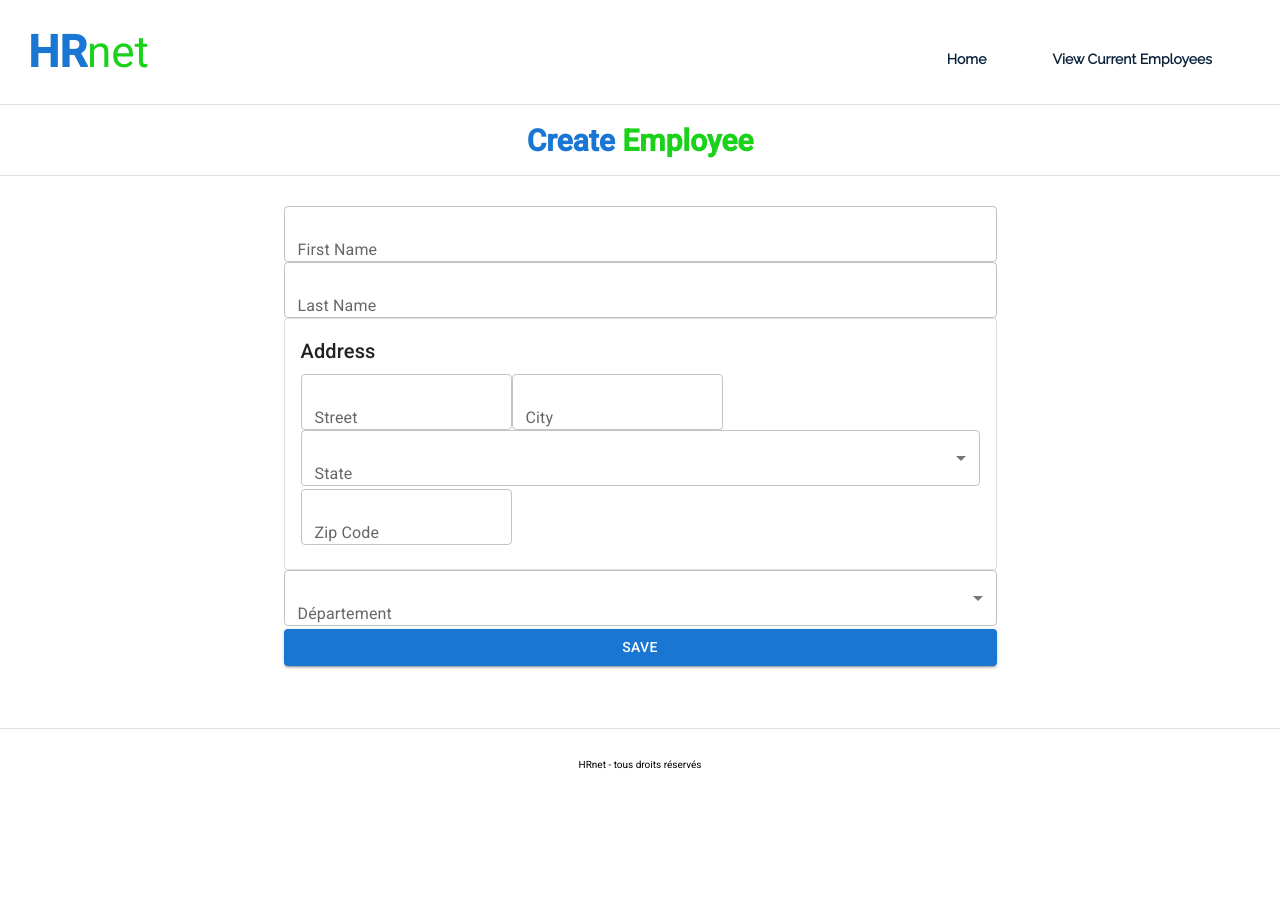
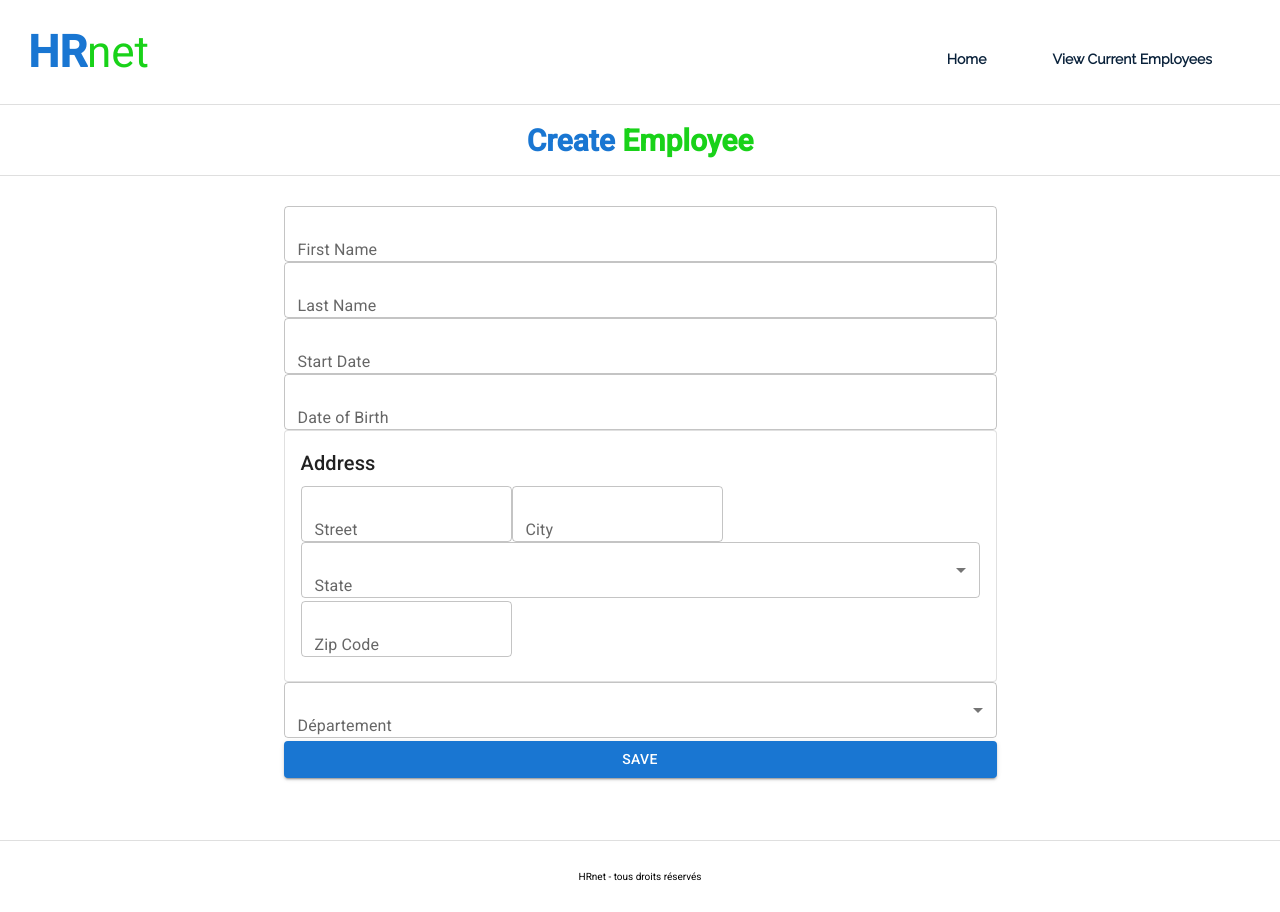
Before and after one commit to Axido545/HRnet, a React (Vite) app: page / in a window 1280 px wide. Before the commit the page ends 800 px from the top, so only its background shows below. Built offline with nearby package versions, Linux system fonts and the light colour scheme.

Commit message:
add date ok

```diff
--- a/src/components/form/form.jsx
+++ b/src/components/form/form.jsx
@@ -7,7 +7,7 @@ import Typography from '@mui/material/Typography';
 import Button from '@mui/material/Button';
 import MenuItem from '@mui/material/MenuItem';
 import Box from '@mui/material/Box';
-// import { DatePicker } from '@mui/x-date-pickers/DatePicker';
+import { DatePicker } from '@mui/x-date-pickers/DatePicker';
 import { LocalizationProvider } from '@mui/x-date-pickers/LocalizationProvider';
 import { AdapterDayjs } from '@mui/x-date-pickers/AdapterDayjs';
 import { states } from "../../utils/state"
@@ -28,8 +28,8 @@ export default function Form() {
 
     const [firstname, setFirstname] = useState('');
     const [lastname, setLastname] = useState('');
-    // const [startDate, setStartDate] = useState(null);
-    // const [dob, setDob] = useState(null);
+    const [startDate, setStartDate] = useState(null);
+    const [dob, setDob] = useState(null);
     const [street, setStreet] = useState('');
     const [city, setCity] = useState('');
     const [state, setState] = useState('');
@@ -120,8 +120,8 @@ export default function Form() {
         if (validateForm()) {
             console.log('fname:', firstname);
             console.log('lname:', lastname);
-            // console.log('sdate:', startDate);
-            // console.log('dob:', dob);
+            console.log('sdate:', startDate);
+            console.log('dob:', dob);
             console.log('street:', street);
             console.log('city:', city);
             console.log('state:', state);
@@ -131,8 +131,8 @@ export default function Form() {
                 id: new Date().getTime(),
                 firstname,
                 lastname,
-                // startDate,
-                // dob,
+                startDate,
+                dob,
                 street,
                 city,
                 state,
@@ -152,8 +152,8 @@ export default function Form() {
                 <FormGroup>
                     <TextField error={!!firstnameError} helperText={firstnameError} label="First Name" id="firstName" variant="outlined" onChange={e => setFirstname(e.target.value)} />
                     <TextField error={!!lastnameError} helperText={lastnameError} label="Last Name" id="lastName" variant="outlined" onChange={e => setLastname(e.target.value)} />
-                    {/* <DatePicker label="Start Date" id="startDate" variant="outlined" value={startDate} onChange={(date) => setStartDate(date)} />
-                    <DatePicker label="Date of Birth" id="dob" variant="outlined" value={dob} onChange={(date) => setDob(date)} /> */}
+                    <DatePicker label="Start Date" id="startDate" variant="outlined" value={startDate} onChange={(date) => setStartDate(date)} />
+                    <DatePicker label="Date of Birth" id="dob" variant="outlined" value={dob} onChange={(date) => setDob(date)} />
                     <Card variant="outlined">
                         <CardContent>
                             <Typography variant="h6" gutterBottom>Address</Typography>
--- a/src/components/tableData/tableData.jsx
+++ b/src/components/tableData/tableData.jsx
@@ -5,6 +5,10 @@ import { DataGrid } from '@mui/x-data-grid';
 
 export default function TableData() {
 
+    function formatDate(timestamp) {
+        const options = { year: 'numeric', month: 'numeric', day: 'numeric' };
+        return new Date(timestamp).toLocaleDateString(undefined, options);
+    }
     const columns = [
         { field: 'id', headerName: 'ID', width: 90 },
         {
@@ -17,21 +21,25 @@ export default function TableData() {
             headerName: 'Last name',
             type: 'string',
         },
-        // {
-        //     field: 'startDate',
-        //     headerName: 'Start Date',
-        //     type: 'date',
-        // },
+        {
+            field: 'startDate',
+            headerName: 'Start Date',
+            type: 'date',
+            valueFormatter: (params) => formatDate(params.value),
+
+        },
         {
             field: 'department',
             headerName: 'Department',
             type: 'string',
         },
-        // {
-        //     field: 'dob',
-        //     headerName: 'Date of Birth',
-        //     type: 'date',
-        // },
+        {
+            field: 'dob',
+            headerName: 'Date of Birth',
+            type: 'date',
+            valueFormatter: (params) => formatDate(params.value),
+
+        },
         {
             field: 'street',
             headerName: 'Street',
@@ -63,12 +71,6 @@ export default function TableData() {
 
     const rows = localStorageContent?.users || [];
 
-
-    // users.map((row) => ({
-    //     ...row,
-    //     id: row.id,
-    // }))
-
     return (
         <Box sx={{ height: 400, width: '100%' }}>
             <DataGrid
```
